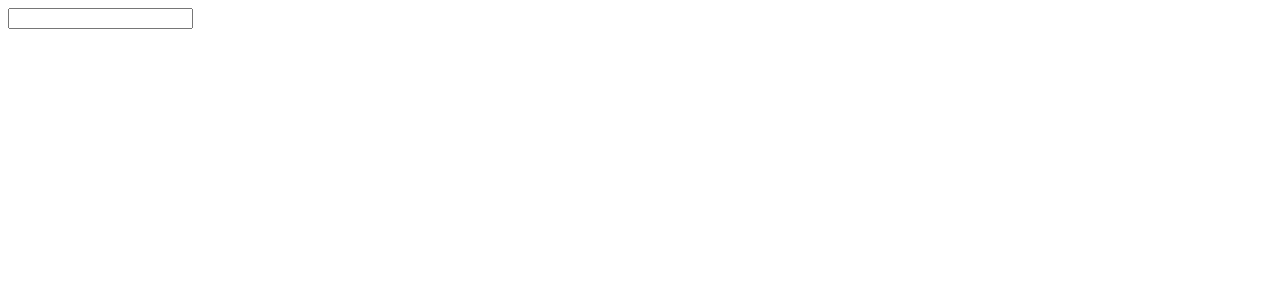
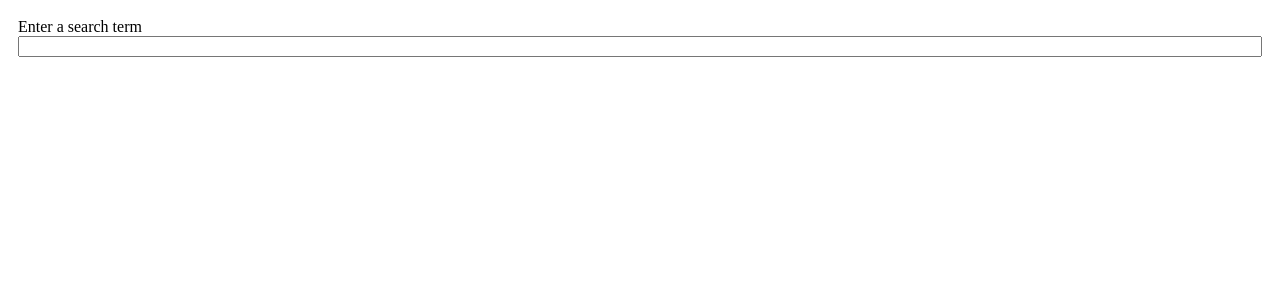
Before and after one commit to FelipeHensslerKoetz/pics, a React (Create React App) app: page / in a window 1280 px wide. Shown: the top 300 px of the page. Built offline with nearby package versions, Linux system fonts and the light colour scheme.

Commit message:
chore: add css

```diff
--- a/src/App.js
+++ b/src/App.js
@@ -1,15 +1,20 @@
+import { useState } from "react";
 import searchImages from "./api";
+import ImageList from "./components/ImageList";
 import SearchBar from "./components/SearchBar";
 
 function App() {
+  const [images, setImages] = useState([]);
+
   const handleSubmit = async (term) => {
     const result = await searchImages(term);
-    console.log(result);
+    setImages(result);
   };
 
   return (
     <div>
       <SearchBar onSubmit={handleSubmit} />
+      <ImageList images={images} />
     </div>
   );
 }
--- /dev/null
+++ b/src/components/ImageList.css
@@ -0,0 +1,9 @@
+.image-list {
+  columns: 6 200px;
+  column-gap: 10px;
+}
+
+.img {
+  width: 100%;
+  margin-bottom: 10px;
+}
--- a/src/components/ImageList.js
+++ b/src/components/ImageList.js
@@ -1,5 +1,16 @@
-function ImageList() {
-  return <div>ImageList</div>;
+import "./ImageList.css";
+import ImageShow from "./ImageShow";
+
+function ImageList({ images }) {
+  const renderedImages = images.map((image) => {
+    return (
+      <div key={image.id}>
+        <ImageShow image={image} />
+      </div>
+    );
+  });
+
+  return <div className="image-list">{renderedImages}</div>;
 }
 
 export default ImageList;
--- a/src/components/ImageShow.js
+++ b/src/components/ImageShow.js
@@ -1,5 +1,9 @@
-function ImageShow() {
-  return <div>ImageShow</div>;
+function ImageShow({ image }) {
+  return (
+    <div>
+      <img src={image.urls.small} alt={image.alt_description} />
+    </div>
+  );
 }
 
 export default ImageShow;
--- /dev/null
+++ b/src/components/SearchBar.css
@@ -0,0 +1,10 @@
+.search-bar {
+  border: 1px lightgray;
+  border-radius: 5px;
+  padding: 10px;
+}
+
+.search-bar form {
+  display: flex;
+  flex-direction: column;
+}
--- a/src/components/SearchBar.js
+++ b/src/components/SearchBar.js
@@ -1,5 +1,5 @@
+import "./SearchBar.css";
 import { useState } from "react";
-import searchImages from "../api";
 
 function SearchBar({ onSubmit }) {
   const [term, setTerm] = useState("");
@@ -14,8 +14,9 @@ function SearchBar({ onSubmit }) {
   };
 
   return (
-    <div>
+    <div className="search-bar">
       <form onSubmit={handleFormSubmit}>
+        <label>Enter a search term</label>
         <input value={term} onChange={handleChange} />
       </form>
     </div>
```
